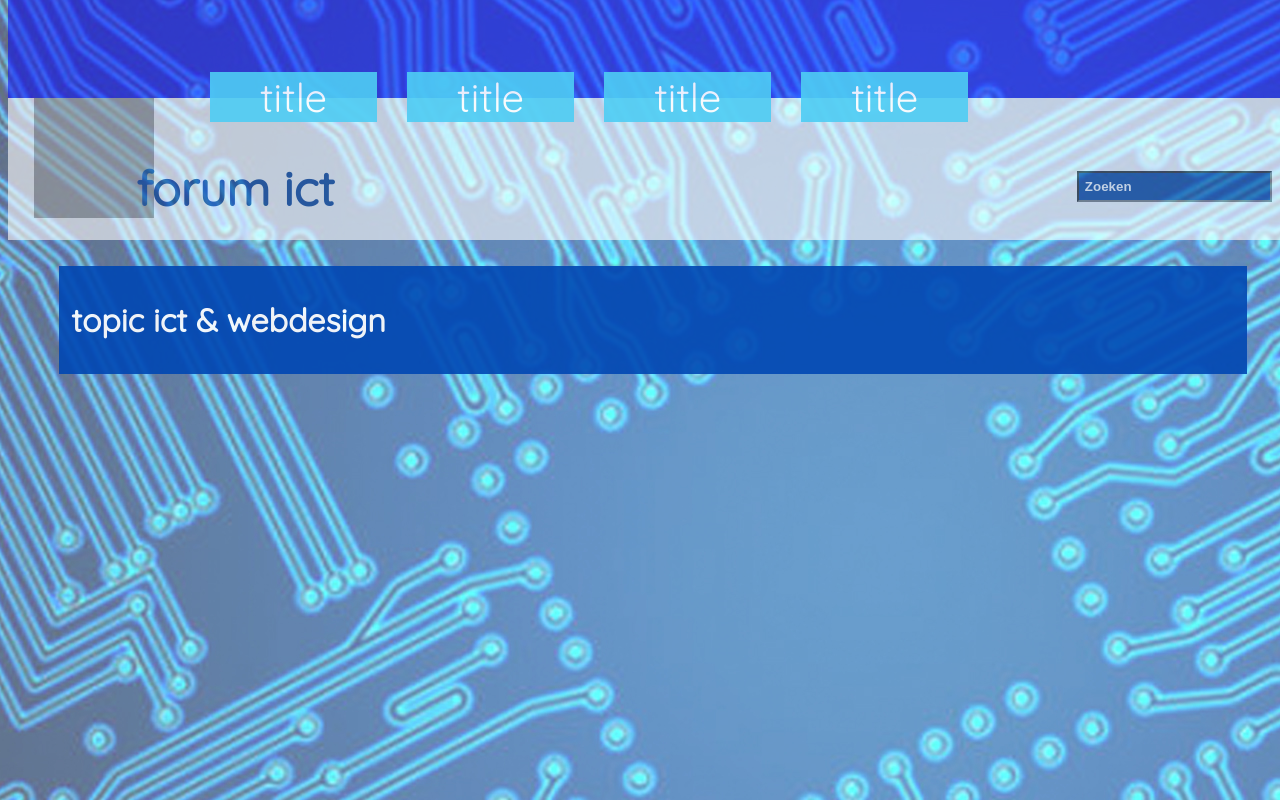
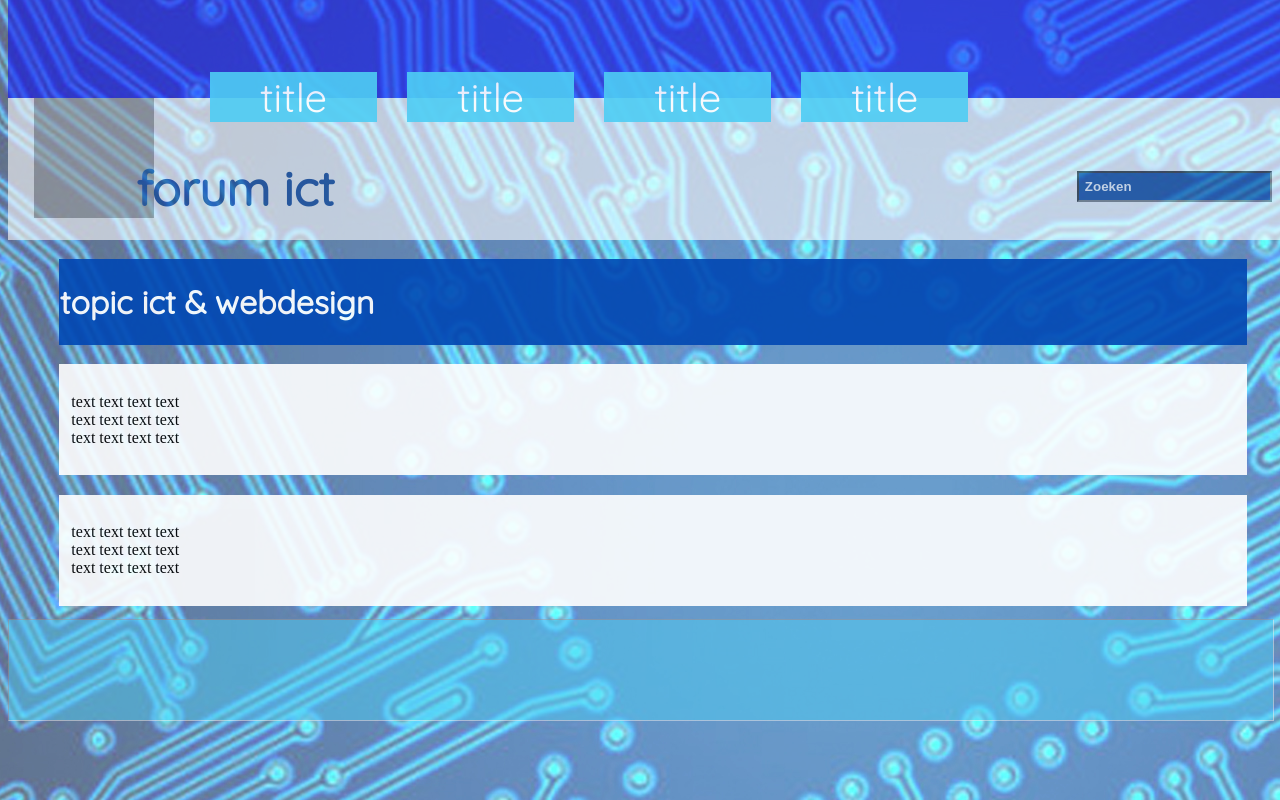
Before and after one commit to 123710/DG1-Eindopdracht, a PHP site: page /EindopdrachtDG1.html in a window 1280 px wide; the page is wider, and only the part inside the window is pictured. Run offline with PHP 8.4, Linux system fonts and the light colour scheme; grey boxes are pictures that could not be loaded.

Commit message:
de plauwe blok beneden toegevoegd

```diff
--- a/EindopdrachtDG1.html
+++ b/EindopdrachtDG1.html
@@ -28,6 +28,13 @@
       <div class="eersteblok">
         <h1 class="eersteBlokText">topic ict & webdesign</h1>
       </div>
+      <div class="WitteBlok">
+        <p>text text text text<br>text text text text<br>text text text text </p>
+      </div>
+      <div class="WitteBlok">
+        <p>text text text text<br>text text text text<br>text text text text</p>
+      </div>
+      <hr class="leegDivBeneden">
 
     </body>
   </html>
--- a/css/EindopdrachtDG1.css
+++ b/css/EindopdrachtDG1.css
@@ -62,10 +62,25 @@ img{
 .eersteblok{
   background-color: #0047b3;
   opacity: .9;
-  margin-top: 2vw;
+  margin-top: 1.5vw;
   margin-left: 4%;
   margin-right: 2%;
   color: white;
   font-family: 'Quicksand', sans-serif;
-  padding:1vw;
+  padding:0.1vw;
 }
+.WitteBlok{
+  background-color: white;
+  opacity: .9;
+  margin-left: 4%;
+  padding: 1vw;
+  margin-top: 1.5vw;
+  margin-right: 2%;
+}
+.leegDivBeneden{
+  background-color: #4ecdf4;
+  opacity: .5;
+  height: 100px;
+  margin-top: 1vw;;
+  width: 100%;
+}
```
